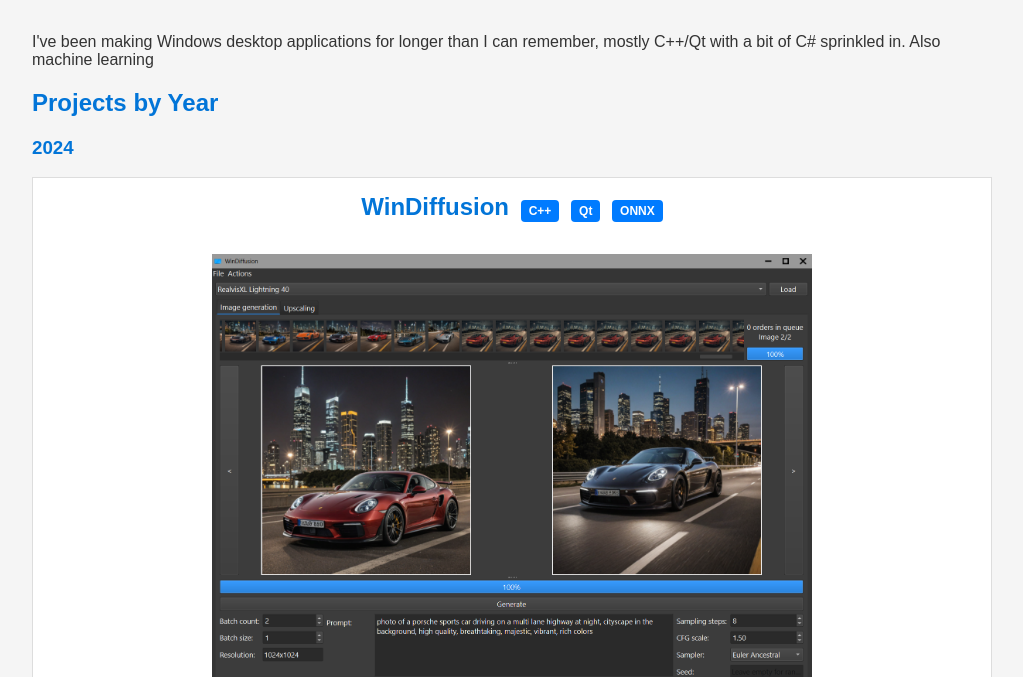
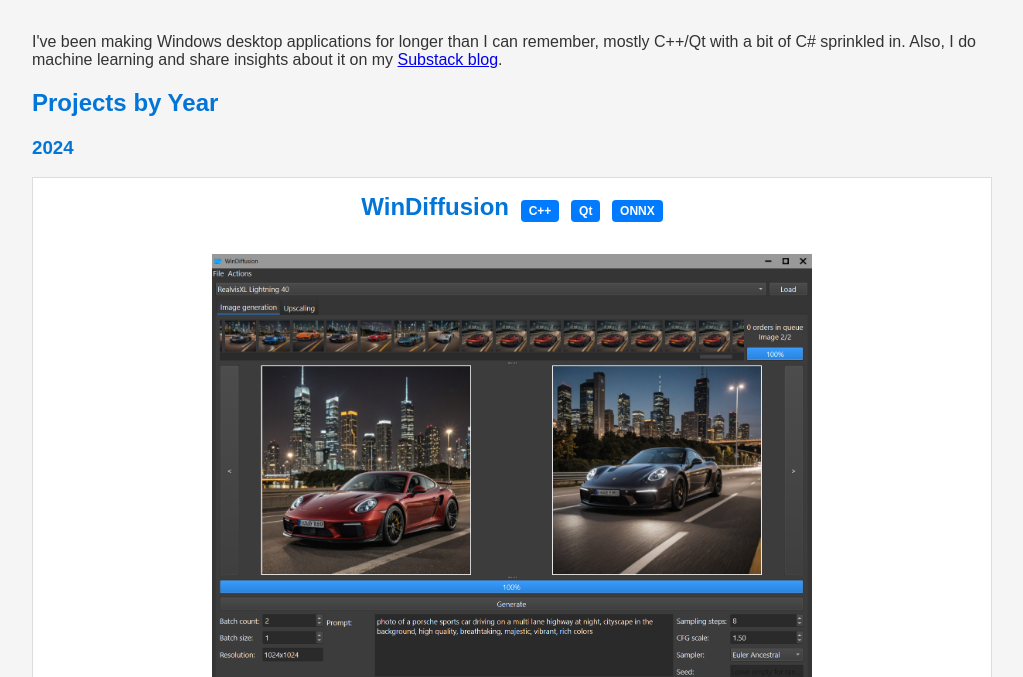
Before and after one commit to ZDisket/zdisket.github.io, a plain HTML site: page page.html in a window 1280 px wide. Shown: the part 123-800 px from the top of the page, without its empty margins (128-1151 px from the left). Drawn offline with Linux system fonts and the light colour scheme.

Commit message:
Update page.html

```diff
--- a/page.html
+++ b/page.html
@@ -20,7 +20,7 @@
         <h1>Stuff I make</h1>
     </header>
     <main>
-		<p>I've been making Windows desktop applications for longer than I can remember, mostly C++/Qt with a bit of C# sprinkled in. Also machine learning</p>
+        <p>I've been making Windows desktop applications for longer than I can remember, mostly C++/Qt with a bit of C# sprinkled in. Also, I do machine learning and share insights about it on my <a href="https://substack.com/@zd12793091">Substack blog</a>.</p>
 
         <section id="projects">
             <h2>Projects by Year</h2>
```
